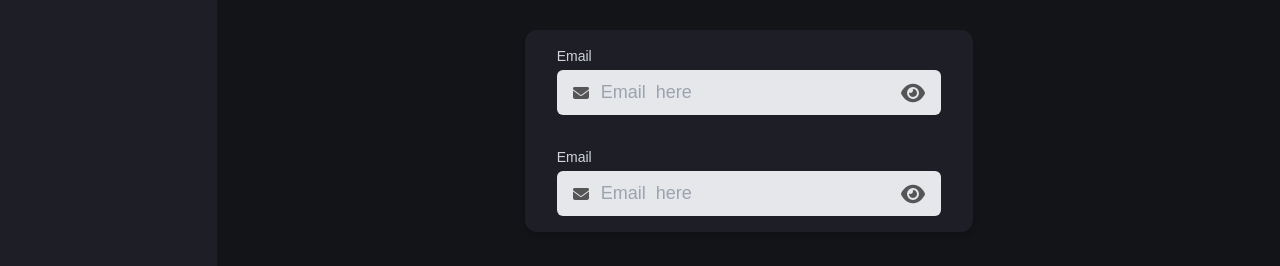
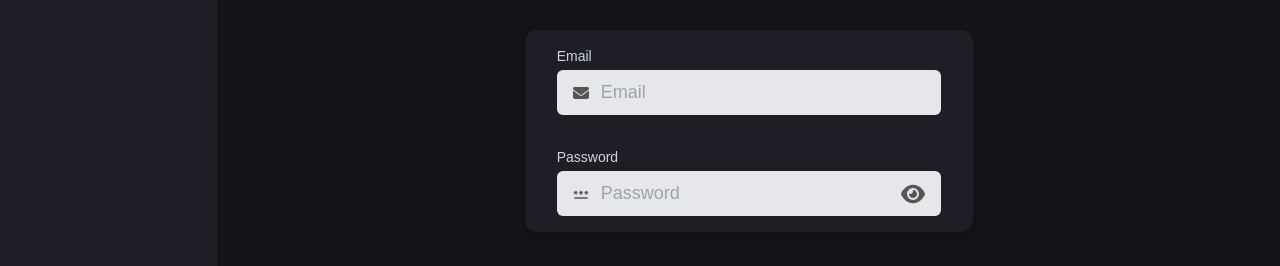
Before and after one commit to mpfuns/Codepen-clone, a React (Create React App) app: page /home/auth in a window 1280 px wide. Shown: the part 348-614 px from the top of the page. Built offline with nearby package versions, Linux system fonts and the light colour scheme.

Commit message:
working on userAuthInput component

```diff
--- a/src/components/UserAuthInput.jsx
+++ b/src/components/UserAuthInput.jsx
@@ -1,26 +1,28 @@
 import React, { useState } from 'react'
 import {FaEnvelope, FaEye} from "react-icons/fa6"
 
-const UserAuthInput = () => {
+const UserAuthInput = ({label, placeHolder, isPass, setStateFunction, Icon }) => {
 
   const [value, setValue] = useState("")
 
   return (
     <div  className='flex flex-col items-start justify-start gap-1 '>
-      <label className=' text-sm text-gray-300'>Email</label>
+      <label className=' text-sm text-gray-300'>{label}</label>
       <div className={`flex items-center  justify-center gap-3 w-full md:w-96  rounded-md px-4 py-1 bg-gray-200`}>
-        <FaEnvelope className='text-text555' />
-        <input type="text"
-                placeholder='Email  here'
+        <Icon  className='text-text555' />
+        <input type={isPass? 'password' : "text"}
+                placeholder={placeHolder}
                 className='flex-1 w-full h-full py-2 outline-none border-none bg-transparent text-text555 text-lg'
                 value={value}
                 onChange={(e) => setValue(e.target.value)}
             />
-        <div className=' cursor-pointer'>
-            <FaEye className=' text-text555 text-2xl' />
-
-
-        </div>
+        {
+          isPass && (
+            <div className=' cursor-pointer'>
+              <FaEye className=' text-text555 text-2xl' />
+            </div>
+          )
+        }
       </div>
     </div>
   )
--- a/src/container/SignUp.jsx
+++ b/src/container/SignUp.jsx
@@ -1,8 +1,12 @@
-import React from 'react'
+import React, { useState } from 'react'
 import { Logo } from '../assets'
 import { UserAuthInput } from '../components'
+import { FaEnvelope } from 'react-icons/fa6'
+import { MdOutlinePassword } from 'react-icons/md'
+const SignUp = () => {
 
-const SignUp = () => {
+  const [email, setEmail] = useState("")
+  const [password, setPassword] = useState("")
   return (
     <div className='w-full py-6 '>
 <img src={Logo} alt="logo" className='object-contain  w-32 h-auto opacity-50' />
@@ -11,10 +15,25 @@ const SignUp = () => {
 
      <div className=' px-8 w-full md:w-auto py-4 rounded-xl bg-secondary shadow-md flex flex-col items-center justify-center gap-8'>
      {/* email */}
-     <UserAuthInput />
+     <UserAuthInput
+        label="Email"
+        placeHolder="Email"
+        isPass={false}
+        key="Email"
+        setStateFunction={setEmail}
+        Icon={FaEnvelope}
+      />
 
      {/*  password */}
-     <UserAuthInput />
+     <UserAuthInput
+        label="Password"
+        placeHolder="Password"
+        isPass={true}
+        key="Password"
+        setStateFunction={setPassword}
+        Icon={MdOutlinePassword }
+      />
+
      {/*alert section  */}
 
      {/* login button */}
```
